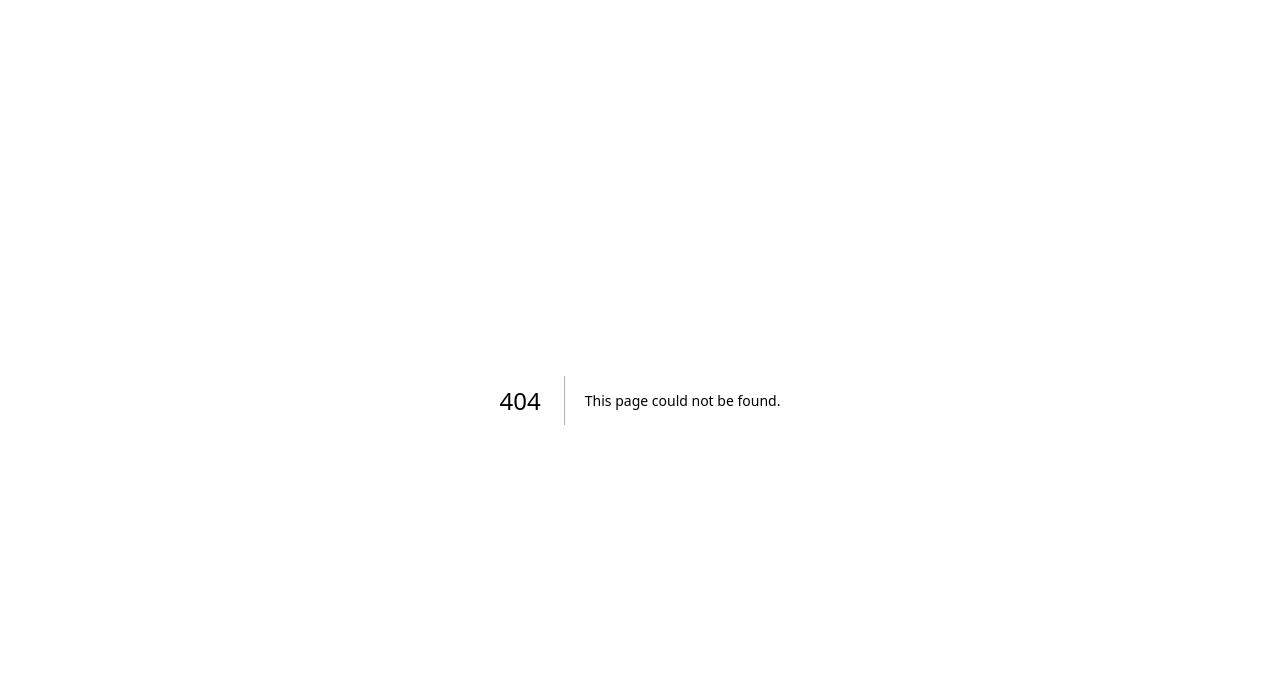
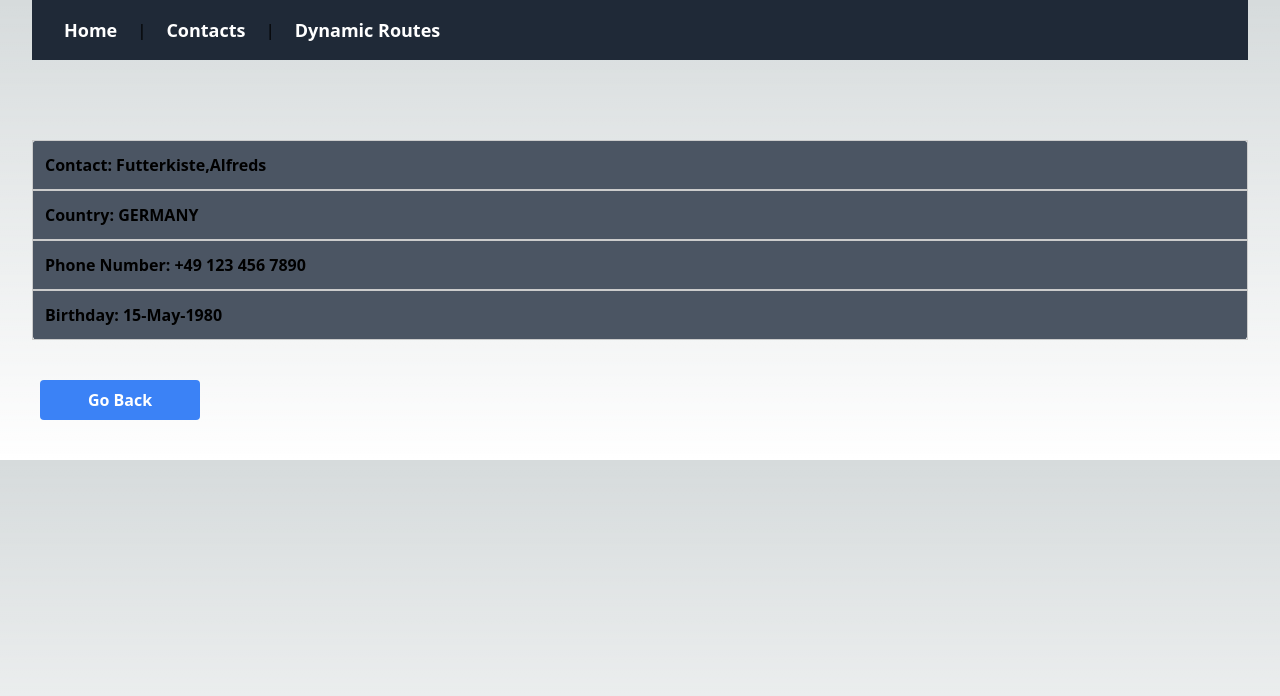
Before and after one commit to shirinmjr/nextjs-demo-projects, a Next.js app: page /contacts/1 in a window 1280 px wide. Before the commit this address had no page. Shown: the top 696 px of the page. Built offline with nearby package versions, Linux system fonts and the light colour scheme.

Commit message:
added list contact

```diff
--- /dev/null
+++ b/pages/contacts/[contactId].js
@@ -0,0 +1,51 @@
+import Layout from '../../components/Layout';
+import { useRouter } from 'next/router';
+import contacts from '../api/contacts';
+
+export default function Contact() {
+    const router = useRouter();
+    const { contactId } = router.query;
+    const contact = contacts.find(contact => contact.id = contactId);
+    const [first, last] = contact?.name.split(" ");
+    const country = contact.country;
+    const phoneNumber = contact.phoneNumber;
+
+    const birthday = contact.birthday;
+    const parsedBirthDate = new Date(birthday);
+    // Array of month names
+    const monthNames = [
+        'January', 'February', 'March', 'April',
+        'May', 'June', 'July', 'August',
+        'September', 'October', 'November', 'December'
+    ];
+    const formattedBirthday = `${parsedBirthDate.getDate()}-${monthNames[parsedBirthDate.getMonth()]}-${parsedBirthDate.getFullYear()}`;
+
+    return (
+        <div >
+            <Layout>
+                <div class="flex items-center justify-center p-10">
+                </div>
+                <div class="flex items-center justify-center">
+                    <ul class="table bg-gray-600 rounded-md">
+                        <li class="table-row font-bold">
+                            <span class="table-cell p-3">  Contact: {last},{first} </span>
+                        </li>
+                        <li class="table-row font-bold">
+                            <span class="table-cell p-3"> Country: {country.toUpperCase()}</span>
+                        </li>
+                        <li class="table-row font-bold">
+                            <span class="table-cell p-3"> Phone Number: {phoneNumber}</span>
+                        </li>
+                        <li class="table-row font-bold">
+                            <span class="table-cell p-3"> Birthday: {formattedBirthday}</span>
+                        </li>
+                    </ul>
+
+                </div>
+            </Layout>
+            <div class="bg-blue-500 hover:bg-blue-700 text-white font-bold py-2 px-4 rounded text-center w-40 m-10">
+                <a href="#" onClick={() => router.back()}>Go Back</a>
+            </div>
+        </div >
+    );
+}
--- a/pages/contacts/index.js
+++ b/pages/contacts/index.js
@@ -0,0 +1,23 @@
+import Link from 'next/link';
+import contacts from '../api/contacts';
+import Layout from '@/components/Layout';
+
+export default function Contacts() {
+
+    return (
+        <div className="overflow-x-auto">
+            <Layout>
+                <ul className="table bg-gray-600 rounded-md">
+                    {contacts.map((contact, index) => {
+                        return (
+                            <li className="table-row font-bold" key={index}>
+                                <Link className="table-cell p-3" href={`contacts/${contact.id}`}>
+                                    {contact.name}
+                                </Link></li>
+                        );
+                    })}
+                </ul>
+            </Layout>
+        </div>
+    );
+}
--- a/pages/dynamicroutes/index.js
+++ b/pages/dynamicroutes/index.js
@@ -10,7 +10,7 @@ export default function Home() {
             <Layout>
                 <h2 className="  place-items-center  before:blur-2xl before:content-[''] after:absolute after:-z-20 after:h-[180px] after:w-[240px] after:translate-x-1/3 after:bg-gradient-conic after:from-sky-200 after:via-blue-200 after:blur-2xl after:content-[''] before:dark:bg-gradient-to-br before:dark:from-transparent before:dark:to-blue-700/10 after:dark:from-sky-900 after:dark:via-[#0141ff]/40 before:lg:h-[360px]"
                 >Experimenting with NextJs Dynamic Routing</h2>
-                <p>About this project:
+                <div>About this project:
                     <ul>
                         <li>
                             In this project pages below are dynamically generated and routed when users clicks on them. Data comes from a dummy JavaScript file under the api folder.
@@ -23,8 +23,7 @@ export default function Home() {
                             I used Tailwind to style this page.
                         </li>
                     </ul>
-                    <hr />
-                </p>
+                </div>
 
                 <div className="mb-32 grid text-center lg:max-w-5xl lg:w-full lg:mb-0 lg:grid-cols-4 lg:text-left">
                     <Link
```
